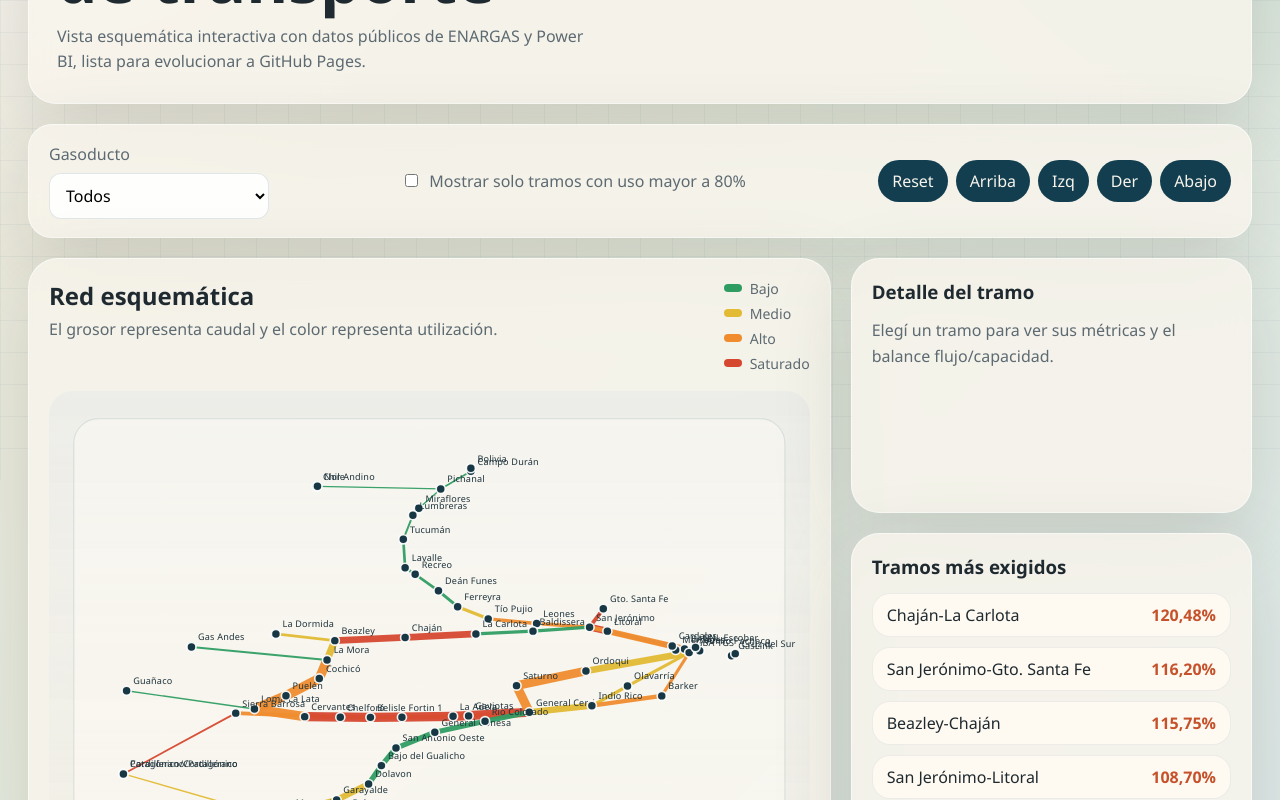
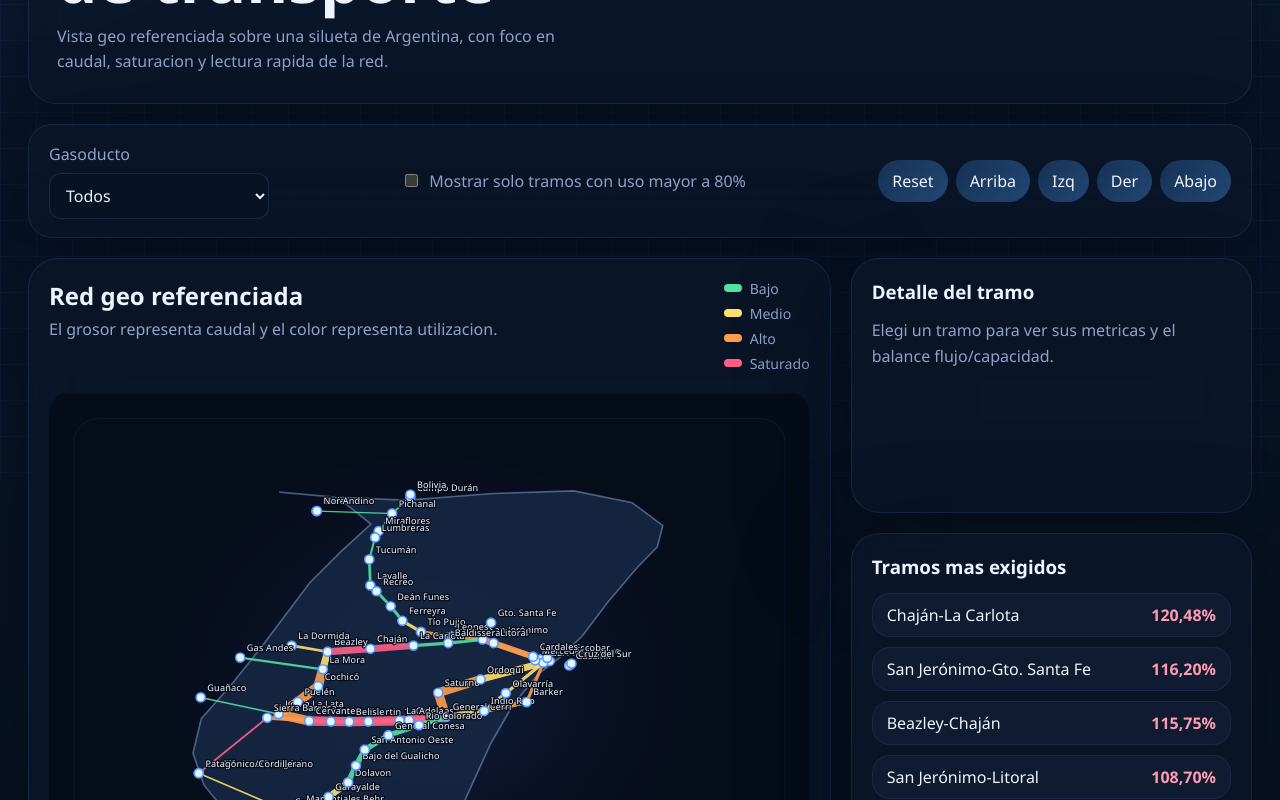
Before and after one commit to mpodeley/pruebacodex, a React (Vite) app: page / in a window 1280 px wide. Shown: the part 320-1120 px from the top of the page. Built offline with nearby package versions, Linux system fonts and the light colour scheme.

Commit message:
Refine map geography and night theme

```diff
--- a/src/App.tsx
+++ b/src/App.tsx
@@ -37,6 +37,12 @@ type Node = {
   y: number;
 };
 
+type NetworkRoute = RouteRecord & {
+  start: Node;
+  end: Node;
+  strokeWidth: number;
+};
+
 type Transform = {
   scale: number;
   x: number;
@@ -47,6 +53,50 @@ const dataset = flowData as FlowDataset;
 const CANVAS_WIDTH = 920;
 const CANVAS_HEIGHT = 760;
 const INITIAL_TRANSFORM: Transform = { scale: 1, x: 0, y: 0 };
+const VIEWPORT_BOUNDS = {
+  minLat: -56,
+  maxLat: -20,
+  minLon: -74,
+  maxLon: -52
+};
+const ARGENTINA_POLYGON = [
+  [-68.4, -21.8],
+  [-66.3, -22.2],
+  [-65.1, -24.2],
+  [-66.2, -26.3],
+  [-67.3, -28.6],
+  [-68.2, -31.1],
+  [-69.1, -33.6],
+  [-70.1, -36.2],
+  [-71.2, -38.8],
+  [-71.5, -41.4],
+  [-71.1, -43.8],
+  [-70.2, -46.1],
+  [-69.7, -48.2],
+  [-68.5, -50.4],
+  [-67.2, -52.1],
+  [-66.1, -54.4],
+  [-64.7, -54.9],
+  [-64, -53.5],
+  [-63.4, -51.7],
+  [-62.8, -49.3],
+  [-62.1, -46.7],
+  [-61.5, -43.9],
+  [-60.8, -40.7],
+  [-60, -37.8],
+  [-59.1, -35.5],
+  [-58.3, -34.2],
+  [-57.5, -32.6],
+  [-56.6, -30.1],
+  [-55.5, -27.4],
+  [-54.8, -25.9],
+  [-54.6, -24.3],
+  [-55.7, -22.6],
+  [-57.8, -21.7],
+  [-60.7, -21.9],
+  [-63.8, -22.4],
+  [-66.3, -22.2]
+] as const;
 
 function fixText(value: string | null) {
   if (!value) {
@@ -73,18 +123,42 @@ function formatNumber(value: number | null, digits = 2) {
 
 function utilizationColor(utilization: number | null) {
   if (utilization == null) {
-    return "#9aa7b6";
+    return "#4b648b";
   }
   if (utilization >= 1) {
-    return "#d6472f";
+    return "#ff5f87";
   }
   if (utilization >= 0.8) {
-    return "#f08c2e";
+    return "#ff9d4d";
   }
   if (utilization >= 0.5) {
-    return "#e2ba33";
+    return "#ffe06d";
   }
-  return "#2f9d62";
+  return "#53e0a1";
+}
+
+function projectPoint(lat: number, lon: number) {
+  const x =
+    ((lon - VIEWPORT_BOUNDS.minLon) /
+      (VIEWPORT_BOUNDS.maxLon - VIEWPORT_BOUNDS.minLon || 1)) *
+      (CANVAS_WIDTH - 180) +
+    90;
+  const y =
+    CANVAS_HEIGHT -
+    (((lat - VIEWPORT_BOUNDS.minLat) /
+      (VIEWPORT_BOUNDS.maxLat - VIEWPORT_BOUNDS.minLat || 1)) *
+      (CANVAS_HEIGHT - 180) +
+      90);
+  return { x, y };
+}
+
+function buildPolygonPath(points: readonly (readonly [number, number])[]) {
+  return `${points
+    .map(([lon, lat], index) => {
+      const { x, y } = projectPoint(lat, lon);
+      return `${index === 0 ? "M" : "L"} ${x.toFixed(1)} ${y.toFixed(1)}`;
+    })
+    .join(" ")} Z`;
 }
 
 function useDerivedNetwork(routes: RouteRecord[]) {
@@ -99,46 +173,20 @@ function useDerivedNetwork(routes: RouteRecord[]) {
       sentido: fixText(route.sentido)
     }));
 
-    const bounds = cleanedRoutes.reduce(
-      (acc, route) => ({
-        minLat: Math.min(acc.minLat, route.latitudOrigen, route.latitudDestino),
-        maxLat: Math.max(acc.maxLat, route.latitudOrigen, route.latitudDestino),
-        minLon: Math.min(acc.minLon, route.longitudOrigen, route.longitudDestino),
-        maxLon: Math.max(acc.maxLon, route.longitudOrigen, route.longitudDestino)
-      }),
-      {
-        minLat: Infinity,
-        maxLat: -Infinity,
-        minLon: Infinity,
-        maxLon: -Infinity
-      }
-    );
+    const nodes = new Map<string, Node>();
 
-    const project = (lat: number, lon: number) => {
-      const x =
-        ((lon - bounds.minLon) / (bounds.maxLon - bounds.minLon || 1)) *
-          (CANVAS_WIDTH - 180) +
-        90;
-      const y =
-        CANVAS_HEIGHT -
-        (((lat - bounds.minLat) / (bounds.maxLat - bounds.minLat || 1)) *
-          (CANVAS_HEIGHT - 180) +
-          90);
-      return { x, y };
-    };
-
-    const nodes = new Map<string, Node>();
     for (const route of cleanedRoutes) {
       if (!nodes.has(route.origen)) {
-        const projected = project(route.latitudOrigen, route.longitudOrigen);
+        const projected = projectPoint(route.latitudOrigen, route.longitudOrigen);
         nodes.set(route.origen, {
           id: route.origen,
           label: route.origen,
           ...projected
         });
       }
+
       if (!nodes.has(route.destino)) {
-        const projected = project(route.latitudDestino, route.longitudDestino);
+        const projected = projectPoint(route.latitudDestino, route.longitudDestino);
         nodes.set(route.destino, {
           id: route.destino,
           label: route.destino,
@@ -147,32 +195,34 @@ function useDerivedNetwork(routes: RouteRecord[]) {
       }
     }
 
-    const maxCaudal = Math.max(
-      ...cleanedRoutes.map((route) => route.caudal ?? 0),
-      1
-    );
+    const maxCaudal = Math.max(...cleanedRoutes.map((route) => route.caudal ?? 0), 1);
+
+    const networkRoutes: NetworkRoute[] = cleanedRoutes.map((route) => {
+      const start = nodes.get(route.origen)!;
+      const end = nodes.get(route.destino)!;
+
+      return {
+        ...route,
+        start,
+        end,
+        strokeWidth: 1.6 + ((route.caudal ?? 0) / maxCaudal) * 10
+      };
+    });
 
     return {
       nodes: Array.from(nodes.values()),
-      routes: cleanedRoutes.map((route) => {
-        const start = nodes.get(route.origen)!;
-        const end = nodes.get(route.destino)!;
-        return {
-          ...route,
-          start,
-          end,
-          strokeWidth:
-            1.5 + (((route.caudal ?? 0) / maxCaudal) * 10)
-        };
-      }),
-      gasoductos: Array.from(new Set(cleanedRoutes.map((route) => route.gasoducto))).sort()
+      routes: networkRoutes,
+      argentinaPath: buildPolygonPath(ARGENTINA_POLYGON),
+      gasoductos: Array.from(
+        new Set(cleanedRoutes.map((route) => route.gasoducto))
+      ).sort()
     };
   }, [routes]);
 }
 
 export default function App() {
   const [selectedGasoducto, setSelectedGasoducto] = useState("Todos");
-  const [selectedRoute, setSelectedRoute] = useState<RouteRecord | null>(null);
+  const [selectedRoute, setSelectedRoute] = useState<NetworkRoute | null>(null);
   const [showCriticalOnly, setShowCriticalOnly] = useState(false);
   const [transform, setTransform] = useState(INITIAL_TRANSFORM);
 
@@ -234,8 +284,8 @@ export default function App() {
           <p className="eyebrow">Argentina Gas Grid</p>
           <h1>Flujo vs capacidad sobre la red de transporte</h1>
           <p className="lede">
-            Vista esquemática interactiva con datos públicos de ENARGAS y Power BI,
-            lista para evolucionar a GitHub Pages.
+            Vista geo referenciada sobre una silueta de Argentina, con foco en
+            caudal, saturacion y lectura rapida de la red.
           </p>
         </div>
         <div className="hero-metrics">
@@ -292,10 +342,8 @@ export default function App() {
         <section className="map-panel">
           <div className="panel-heading">
             <div>
-              <h2>Red esquemática</h2>
-              <p>
-                El grosor representa caudal y el color representa utilización.
-              </p>
+              <h2>Red geo referenciada</h2>
+              <p>El grosor representa caudal y el color representa utilizacion.</p>
             </div>
             <Legend />
           </div>
@@ -304,9 +352,23 @@ export default function App() {
             className="network-map"
             onWheel={handleWheel}
           >
-            <g
-              transform={`translate(${transform.x} ${transform.y}) scale(${transform.scale})`}
-            >
+            <defs>
+              <radialGradient id="nightGlow" cx="50%" cy="45%" r="70%">
+                <stop offset="0%" stopColor="rgba(85,126,255,0.22)" />
+                <stop offset="65%" stopColor="rgba(17,24,46,0.08)" />
+                <stop offset="100%" stopColor="rgba(0,0,0,0)" />
+              </radialGradient>
+            </defs>
+            <rect x="0" y="0" width={CANVAS_WIDTH} height={CANVAS_HEIGHT} className="map-ocean" />
+            <ellipse
+              cx={CANVAS_WIDTH / 2}
+              cy={CANVAS_HEIGHT / 2}
+              rx={CANVAS_WIDTH * 0.38}
+              ry={CANVAS_HEIGHT * 0.4}
+              fill="url(#nightGlow)"
+            />
+            <g transform={`translate(${transform.x} ${transform.y}) scale(${transform.scale})`}>
+              <path d={network.argentinaPath} className="country-fill" />
               <rect
                 x="30"
                 y="30"
@@ -315,6 +377,7 @@ export default function App() {
                 rx="30"
                 className="map-frame"
               />
+              <path d={network.argentinaPath} className="country-outline" />
               {visibleRoutes.map((route) => (
                 <g
                   key={route.ruta}
@@ -329,7 +392,7 @@ export default function App() {
                     stroke={utilizationColor(route.utilization)}
                     strokeWidth={route.strokeWidth}
                     strokeLinecap="round"
-                    opacity={selectedDetails && selectedDetails.ruta !== route.ruta ? 0.18 : 0.94}
+                    opacity={selectedDetails && selectedDetails.ruta !== route.ruta ? 0.14 : 0.9}
                   />
                 </g>
               ))}
@@ -371,7 +434,7 @@ export default function App() {
                   }
                 />
                 <Detail
-                  label="Utilización"
+                  label="Utilizacion"
                   value={
                     selectedDetails.utilization == null
                       ? "Sin dato"
@@ -382,13 +445,13 @@ export default function App() {
               </div>
             ) : (
               <p className="empty-copy">
-                Elegí un tramo para ver sus métricas y el balance flujo/capacidad.
+                Elegi un tramo para ver sus metricas y el balance flujo/capacidad.
               </p>
             )}
           </section>
 
           <section className="detail-card">
-            <h3>Tramos más exigidos</h3>
+            <h3>Tramos mas exigidos</h3>
             <ul className="hot-list">
               {busiestRoutes.map((route) => (
                 <li key={route.ruta}>
@@ -427,10 +490,10 @@ function Detail({ label, value }: { label: string; value: string }) {
 function Legend() {
   return (
     <div className="legend">
-      <div><i style={{ background: "#2f9d62" }} /> Bajo</div>
-      <div><i style={{ background: "#e2ba33" }} /> Medio</div>
-      <div><i style={{ background: "#f08c2e" }} /> Alto</div>
-      <div><i style={{ background: "#d6472f" }} /> Saturado</div>
+      <div><i style={{ background: "#53e0a1" }} /> Bajo</div>
+      <div><i style={{ background: "#ffe06d" }} /> Medio</div>
+      <div><i style={{ background: "#ff9d4d" }} /> Alto</div>
+      <div><i style={{ background: "#ff5f87" }} /> Saturado</div>
     </div>
   );
 }
--- a/src/styles.css
+++ b/src/styles.css
@@ -1,14 +1,15 @@
 :root {
-  color-scheme: light;
-  --bg: #f1efe7;
-  --panel: rgba(248, 244, 236, 0.82);
-  --panel-strong: rgba(255, 251, 243, 0.92);
-  --line: rgba(73, 56, 32, 0.18);
-  --ink: #1f2a30;
-  --muted: #5d6a72;
-  --accent: #124559;
-  --accent-soft: #dfe9dc;
-  --shadow: 0 24px 80px rgba(47, 39, 24, 0.15);
+  color-scheme: dark;
+  --bg: #07111f;
+  --bg-soft: #0d1830;
+  --panel: rgba(11, 22, 40, 0.8);
+  --panel-strong: rgba(15, 28, 49, 0.94);
+  --line: rgba(132, 167, 255, 0.16);
+  --ink: #edf3ff;
+  --muted: #91a2c4;
+  --accent: #7dd3fc;
+  --accent-soft: #162846;
+  --shadow: 0 28px 100px rgba(1, 7, 18, 0.55);
 }
 
 * {
@@ -20,9 +21,9 @@ body {
   font-family: "Segoe UI", "Helvetica Neue", sans-serif;
   color: var(--ink);
   background:
-    radial-gradient(circle at top left, rgba(255, 255, 255, 0.9), transparent 30%),
-    radial-gradient(circle at top right, rgba(193, 214, 205, 0.8), transparent 26%),
-    linear-gradient(135deg, #efe8db 0%, #e5ecdf 48%, #dce8ea 100%);
+    radial-gradient(circle at top left, rgba(90, 118, 255, 0.18), transparent 24%),
+    radial-gradient(circle at top right, rgba(0, 214, 201, 0.12), transparent 22%),
+    linear-gradient(180deg, #081121 0%, #09162a 35%, #07111f 100%);
   min-height: 100vh;
 }
 
@@ -45,9 +46,9 @@ input {
   position: fixed;
   inset: 0;
   background-image:
-    linear-gradient(rgba(18, 69, 89, 0.04) 1px, transparent 1px),
-    linear-gradient(90deg, rgba(18, 69, 89, 0.04) 1px, transparent 1px);
-  background-size: 32px 32px;
+    linear-gradient(rgba(115, 153, 255, 0.06) 1px, transparent 1px),
+    linear-gradient(90deg, rgba(115, 153, 255, 0.06) 1px, transparent 1px);
+  background-size: 36px 36px;
   pointer-events: none;
 }
 
@@ -55,9 +56,9 @@ input {
 .control-bar,
 .map-panel,
 .detail-card {
-  backdrop-filter: blur(16px);
+  backdrop-filter: blur(20px);
   background: var(--panel);
-  border: 1px solid rgba(255, 255, 255, 0.55);
+  border: 1px solid rgba(126, 165, 255, 0.12);
   box-shadow: var(--shadow);
 }
 
@@ -109,7 +110,7 @@ h1 {
   padding: 16px;
   border-radius: 18px;
   background: var(--panel-strong);
-  border: 1px solid rgba(18, 69, 89, 0.08);
+  border: 1px solid rgba(102, 140, 230, 0.12);
 }
 
 .metric-card span,
@@ -124,7 +125,7 @@ h1 {
 
 .metric-card strong,
 .detail-item strong {
-  font-size: 1.1rem;
+  font-size: 1.08rem;
 }
 
 .control-bar {
@@ -146,8 +147,9 @@ h1 {
 
 .control-bar select {
   min-width: 220px;
-  border: 1px solid rgba(18, 69, 89, 0.12);
-  background: rgba(255, 255, 255, 0.85);
+  color: var(--ink);
+  border: 1px solid rgba(125, 159, 245, 0.16);
+  background: rgba(9, 20, 39, 0.9);
   padding: 10px 12px;
   border-radius: 12px;
 }
@@ -168,8 +170,8 @@ h1 {
 .hot-list button {
   border: 0;
   border-radius: 999px;
-  background: #123e50;
-  color: #f8f4ec;
+  background: linear-gradient(135deg, #173254, #224875);
+  color: #eef6ff;
   padding: 10px 14px;
   cursor: pointer;
 }
@@ -224,14 +226,28 @@ h1 {
   aspect-ratio: 1.2 / 1;
   border-radius: 24px;
   background:
-    linear-gradient(180deg, rgba(22, 55, 67, 0.05), transparent),
-    linear-gradient(180deg, rgba(255, 255, 255, 0.4), rgba(240, 233, 221, 0.25));
+    radial-gradient(circle at 50% 40%, rgba(70, 103, 199, 0.14), transparent 32%),
+    linear-gradient(180deg, rgba(9, 20, 39, 0.86), rgba(4, 10, 22, 0.98));
+}
+
+.map-ocean {
+  fill: #050c19;
 }
 
 .map-frame {
-  fill: rgba(255, 253, 247, 0.45);
-  stroke: rgba(18, 69, 89, 0.1);
+  fill: rgba(7, 15, 30, 0.18);
+  stroke: rgba(110, 146, 235, 0.08);
   stroke-width: 1.5;
+}
+
+.country-fill {
+  fill: rgba(26, 45, 74, 0.9);
+}
+
+.country-outline {
+  fill: none;
+  stroke: rgba(160, 194, 255, 0.42);
+  stroke-width: 2;
 }
 
 .route-hit {
@@ -240,15 +256,19 @@ h1 {
 }
 
 .node-dot {
-  fill: #163743;
-  stroke: rgba(255, 255, 255, 0.92);
+  fill: #dff7ff;
+  stroke: rgba(87, 147, 255, 0.95);
   stroke-width: 2;
 }
 
 .node-label {
-  fill: #20343d;
+  fill: #f0f5ff;
   font-size: 11px;
   letter-spacing: 0.02em;
+  paint-order: stroke;
+  stroke: rgba(5, 12, 25, 0.92);
+  stroke-width: 3px;
+  stroke-linejoin: round;
 }
 
 .side-panel {
@@ -292,12 +312,12 @@ h1 {
   text-align: left;
   background: var(--panel-strong);
   color: var(--ink);
-  border: 1px solid rgba(18, 69, 89, 0.08);
+  border: 1px solid rgba(102, 140, 230, 0.12);
   border-radius: 18px;
 }
 
 .hot-list strong {
-  color: #c5522a;
+  color: #ff9ab0;
 }
 
 @media (max-width: 1080px) {
```
